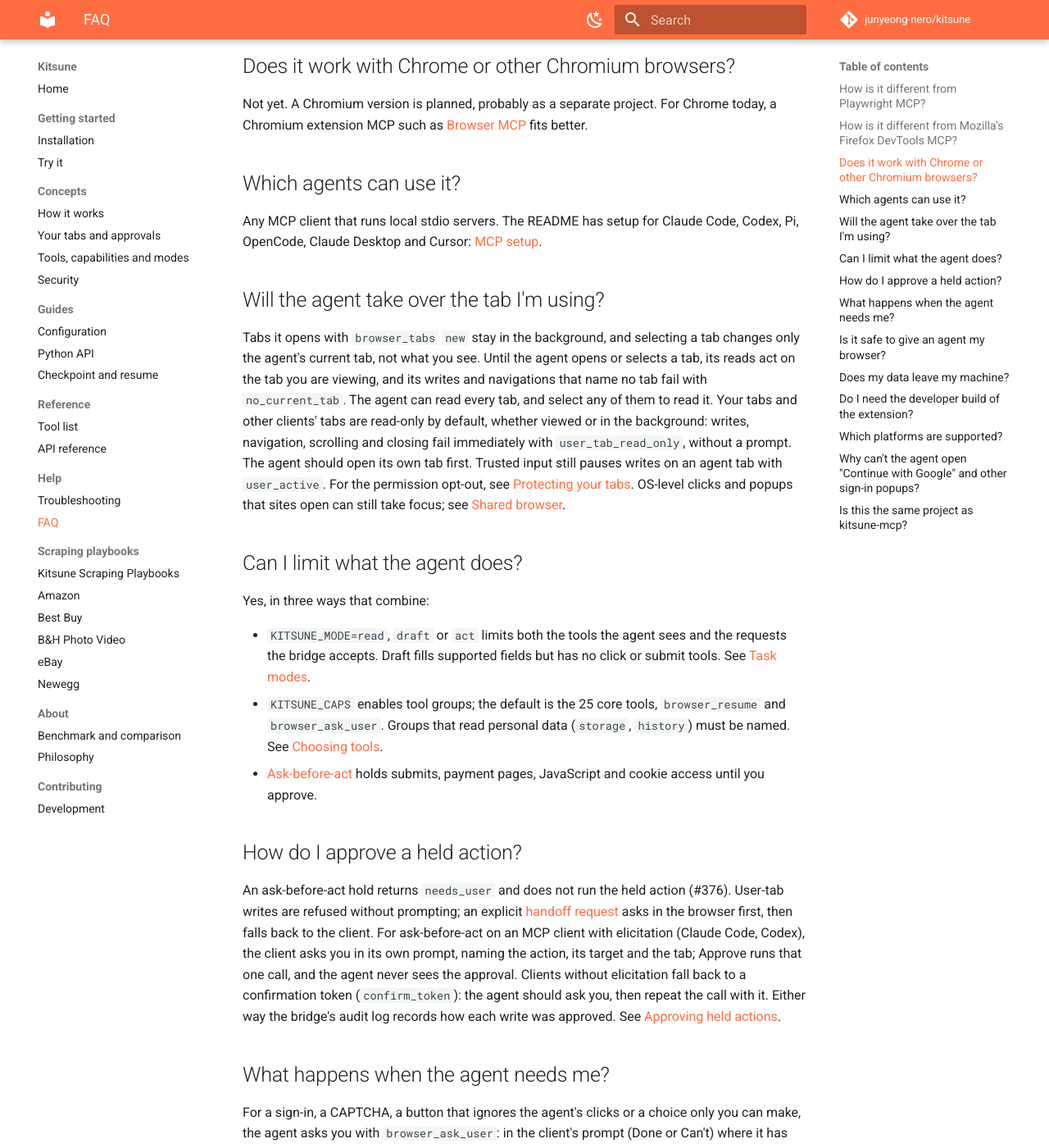
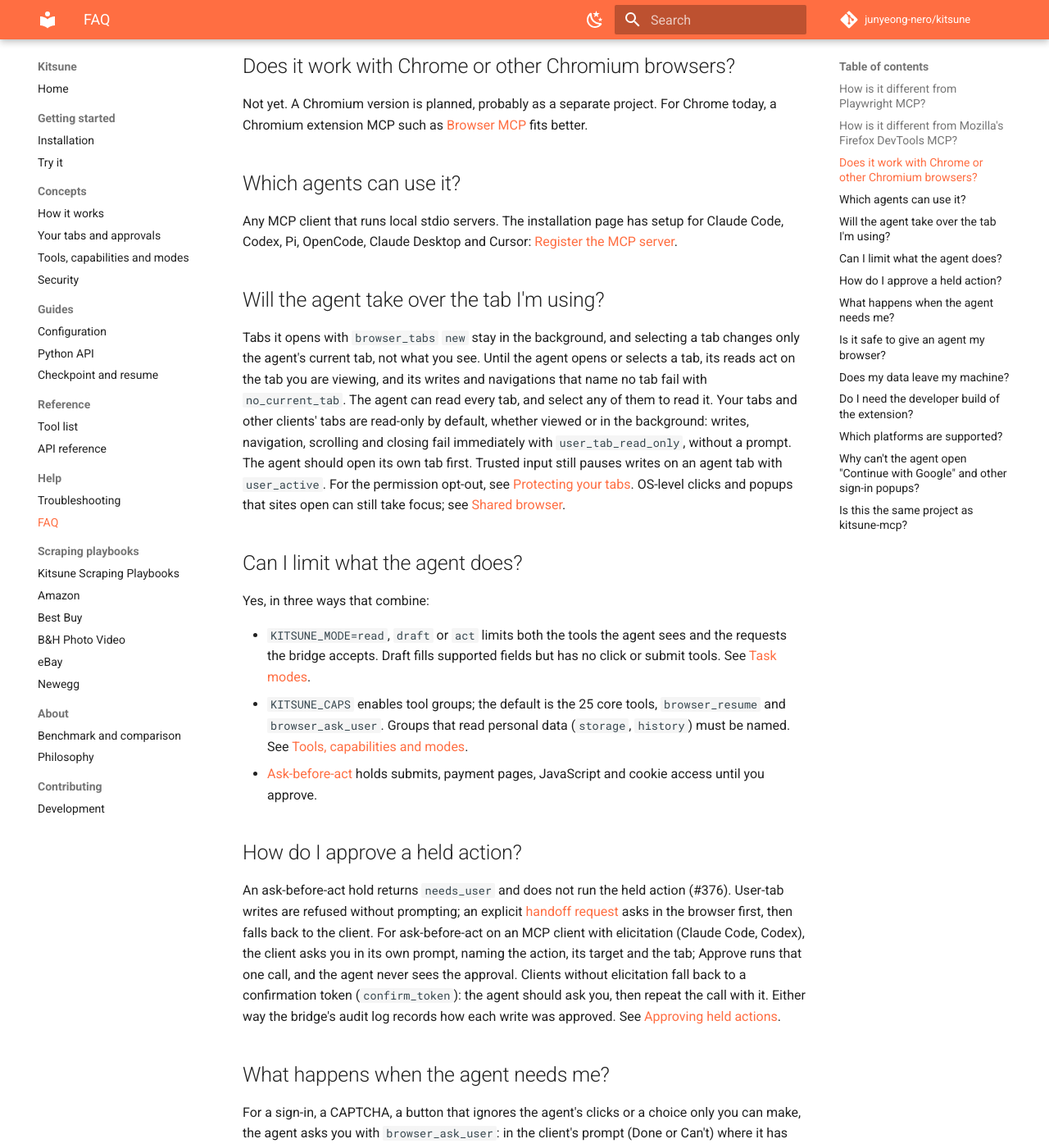
Before and after one commit to junyeong-nero/kitsune, an MkDocs documentation site: the page built from docs/faq.md, in a window 1280 px wide and 1400 px high, scrolled down 687 px. Shown: the whole window at 82% size. Built offline with MkDocs 1.6.1 and Material for MkDocs 9.7.7, drawn with Linux system fonts in a browser that asks for light colours; comment, search, counter and statistics services are not loaded.

Commit message:
docs(faq): point README-anchor links at the new pages

```diff
--- a/docs/faq.md
+++ b/docs/faq.md
@@ -29,8 +29,8 @@
 
 ## Which agents can use it?
 
-Any MCP client that runs local stdio servers. The README has setup for Claude Code, Codex, Pi,
-OpenCode, Claude Desktop and Cursor: [MCP setup](https://github.com/junyeong-nero/kitsune#mcp-setup).
+Any MCP client that runs local stdio servers. The installation page has setup for Claude Code, Codex, Pi,
+OpenCode, Claude Desktop and Cursor: [Register the MCP server](installation.md#1-register-the-mcp-server).
 
 ## Will the agent take over the tab I'm using?
 
@@ -53,7 +53,7 @@
   bridge accepts. Draft fills supported fields but has no click or submit tools. See
   [Task modes](tools.md#task-modes).
 - `KITSUNE_CAPS` enables tool groups; the default is the 25 core tools, `browser_resume` and `browser_ask_user`. Groups that read personal
-  data (`storage`, `history`) must be named. See [Choosing tools](https://github.com/junyeong-nero/kitsune#choosing-tools).
+  data (`storage`, `history`) must be named. See [Tools, capabilities and modes](tools.md).
 - [Ask-before-act](your-tabs.md#ask-before-act) holds submits, payment pages, JavaScript and cookie
   access until you approve.
 
```
